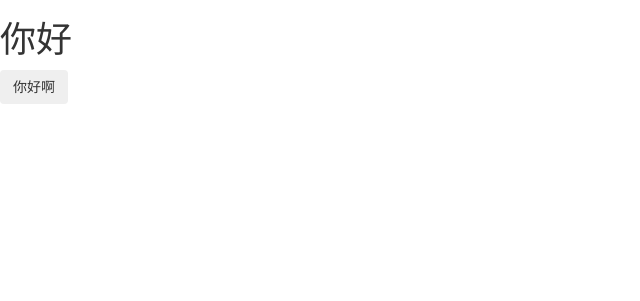
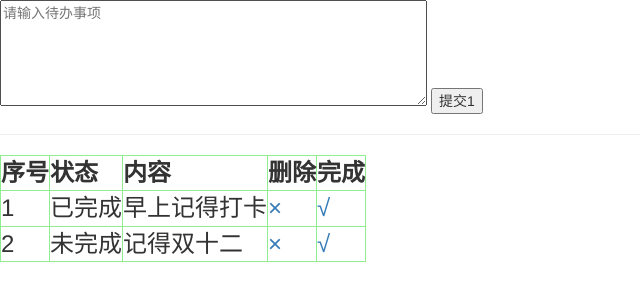
Before and after one commit to GiHeart/todo, a Flask app: page / in a window 1280 px wide. Shown: the top 301 px of the page, without its empty margins (0-640 px from the left). Run offline with Flask 2, Linux system fonts and the light colour scheme; some libraries are stand-ins or nearby versions.

Commit message:
添加了添加todo记录

```diff
--- a/app.py
+++ b/app.py
@@ -1,10 +1,22 @@
-from flask import Flask, render_template, url_for
+from flask import Flask, render_template, url_for, request
 from pymongo import MongoClient
+from datetime import datetime
 
 app = Flask(__name__)
-# client = MongoClient()
-# db = client['todo']
-# collection = db['']
+client = MongoClient()
+db = client['todo']
+collection = db['content']
+
+
+# class Todo(object):
+#     @staticmethod
+#     def create_doc(self, content):
+#         return{
+#             'content': content,
+#             'create_time': datetime.now(),
+#             'status': 0,
+#             'finish_time': None
+#         }
 
 
 @app.route('/')
@@ -17,9 +29,16 @@ def hello_world1():
     return 'Hello World!'
 
 
-@app.route('/add')
-def hello_world2():
-    return 'Hello World!'
+@app.route('/add', methods=['POST'])
+def add():
+    content = request.form
+    u_content = content['u_content']
+    print(u_content)
+    collection.insert_one({'content': u_content, 'create_time': datetime.now(), 'status': 0, 'finish_time': None})
+    x = collection.find_one({})
+    print(x)
+    if x:
+        return 'Hello World!'
 
 
 @app.route('/finish')
--- a/templates/index.html
+++ b/templates/index.html
@@ -1,6 +1,37 @@
 {% extends 'base.html' %}
 {% block title %}HELLO{% endblock %}
 {% block body %}
-<h1>你好</h1>
-<button class="btn">你好啊</button>
+<div id="todo-add">
+  <form action="{{ url_for('add') }}" method="post">
+    <textarea placeholder="请输入待办事项" rows=5 cols=50 name="u_content"></textarea>
+    <input type="submit" value="提交1">
+  </form>
+</div>
+<hr/>
+
+<div id="todo_list">
+  <table border="1px" style="border: solid lightgreen 1px;font-size: 24px;padding: 50px" cellpadding="10px" cellspacing="2px">
+    <tr>
+      <th>序号</th>
+      <th>状态</th>
+      <th>内容</th>
+      <th>删除</th>
+      <th>完成</th>
+    </tr>
+    <tr>
+      <td>1</td>
+      <td>已完成</td>
+      <td>早上记得打卡</td>
+      <td><a>×</a></td>
+      <td><a>√</a></td>
+    </tr>
+    <tr>
+      <td>2</td>
+      <td>未完成</td>
+      <td>记得双十二</td>
+      <td><a>×</a></td>
+      <td><a>√</a></td>
+    </tr>
+  </table>
+</div>
 {% endblock %}
```
